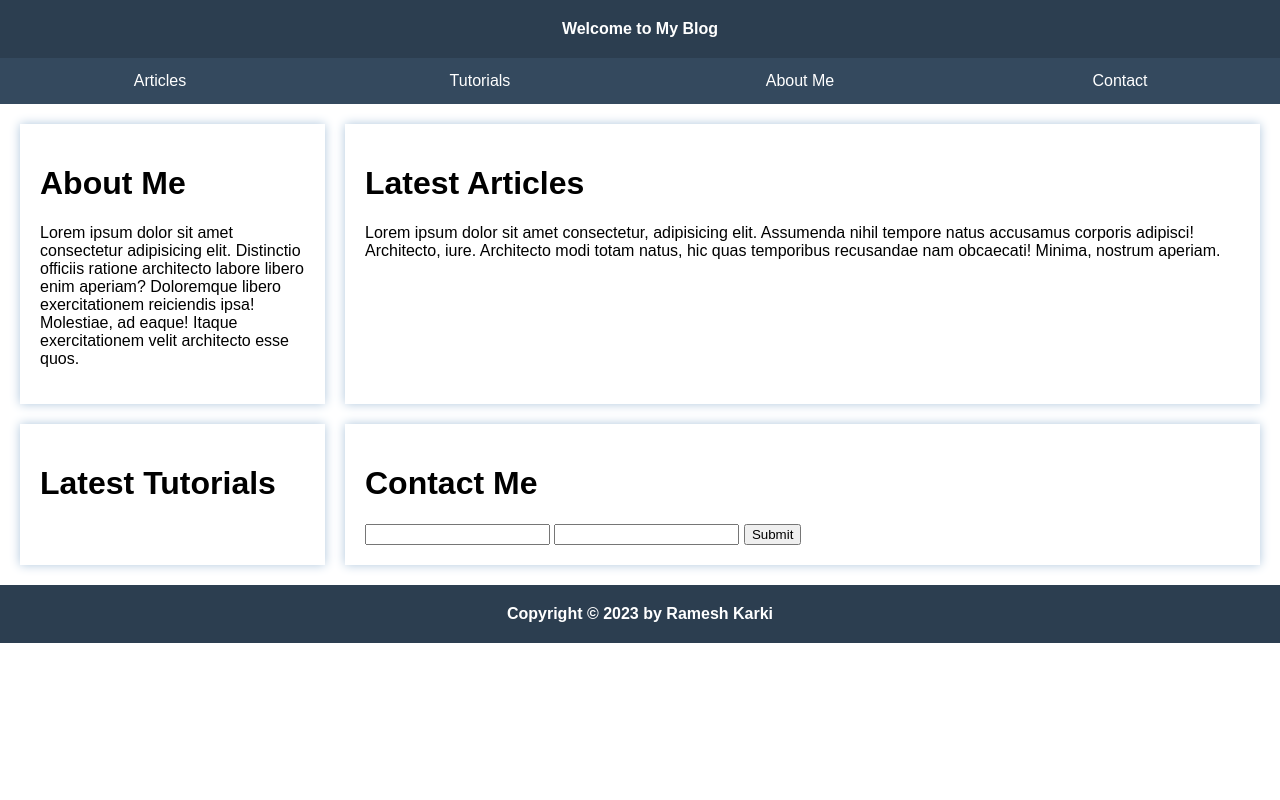
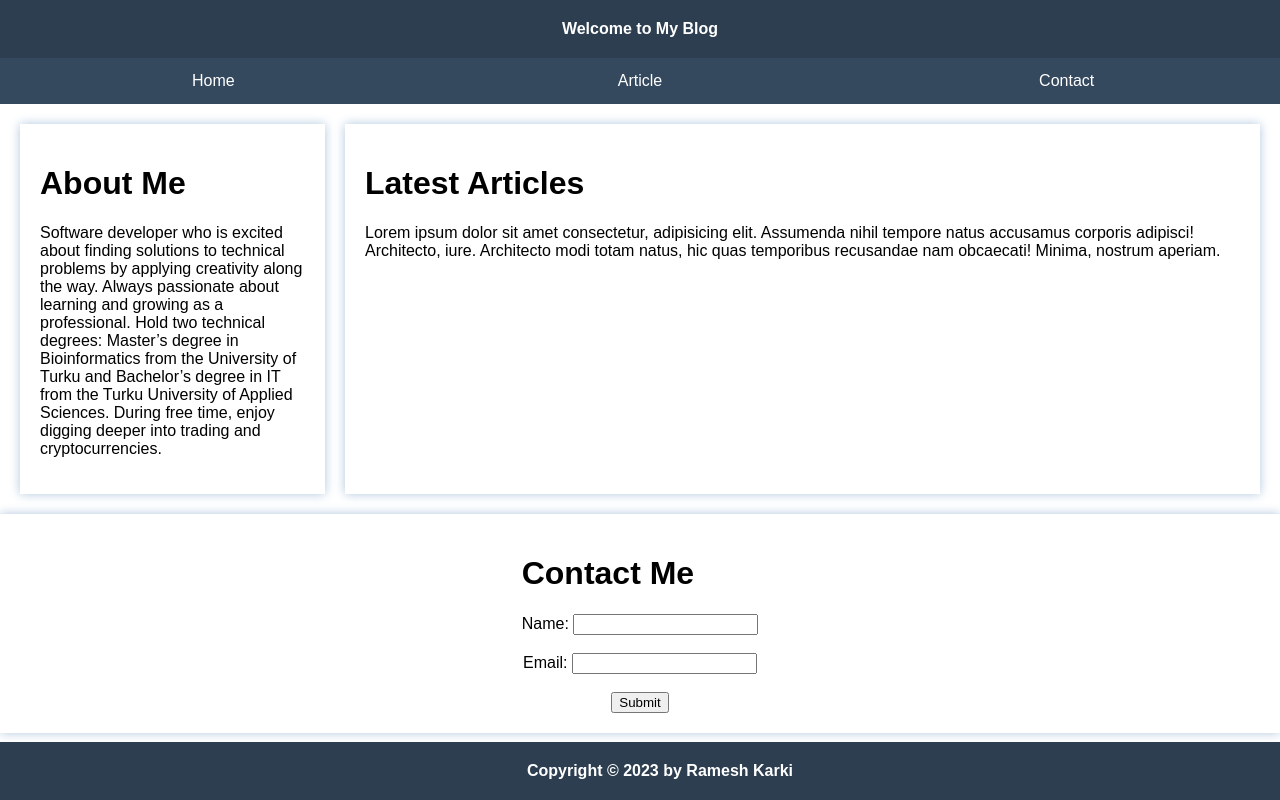
Before and after one commit to hashcrypt22/lut-frontend, a website: page index.html in a window 1280 px wide. Drawn offline with Linux system fonts and the light colour scheme.

Commit message:
refactor

```diff
--- a/index.html
+++ b/index.html
@@ -8,19 +8,21 @@
   <body>
     <header>Welcome to My Blog</header>
     <nav>
-      <a href="#articles">Articles</a>
-      <a href="#tutorials">Tutorials</a>
-      <a href="#aboutme">About Me</a>
-      <a href="#contact">Contact</a>
+      <a href="./index.html">Home</a>
+      <a href="./article.html">Article</a>
+      <a href="./contact.html">Contact</a>
     </nav>
     <main>
       <div class="content">
         <h1>About Me</h1>
         <p>
-          Lorem ipsum dolor sit amet consectetur adipisicing elit. Distinctio
-          officiis ratione architecto labore libero enim aperiam? Doloremque
-          libero exercitationem reiciendis ipsa! Molestiae, ad eaque! Itaque
-          exercitationem velit architecto esse quos.
+          Software developer who is excited about finding solutions to technical
+          problems by applying creativity along the way. Always passionate about
+          learning and growing as a professional. Hold two technical degrees:
+          Master’s degree in Bioinformatics from the University of Turku and
+          Bachelor’s degree in IT from the Turku University of Applied Sciences.
+          During free time, enjoy digging deeper into trading and
+          cryptocurrencies.
         </p>
       </div>
       <div class="content">
@@ -32,20 +34,23 @@
           obcaecati! Minima, nostrum aperiam.
         </p>
       </div>
-      <div class="content">
-        <h1>Latest Tutorials</h1>
-      </div>
-      <div class="content">
-        <h1>Contact Me</h1>
-        <form>
-          <label for="Name"></label>
+    </main>
+    <div class="contact">
+      <h1>Contact Me</h1>
+      <form>
+        <div class="nameLabel">
+          <label for="Name">Name:</label>
           <input type="text" />
-          <label for="Email"></label>
+        </div>
+        <br />
+        <div class="emailLabel">
+          <label for="Email">Email:</label>
           <input type="text" />
-          <button>Submit</button>
-        </form>
-      </div>
-    </main>
+        </div>
+        <br />
+        <button>Submit</button>
+      </form>
+    </div>
     <footer>Copyright © 2023 by Ramesh Karki</footer>
   </body>
 </html>
--- a/styles/index.css
+++ b/styles/index.css
@@ -50,10 +50,25 @@ main {
   box-shadow: 0 0 10px #384b5c;
 }
 
+.contact {
+  justify-content: center;
+  display: grid;
+  background-color: white;
+  padding: 20px;
+  box-shadow: 0 0 10px #b0c7dd;
+  transition: transform 0.3s, box-shadow 0.3s;
+}
+
+form {
+  text-align: center;
+}
 footer {
+  position: fixed;
+  bottom: 0;
   background-color: #2c3e50;
   color: white;
   padding: 20px;
   text-align: center;
   font-weight: 600;
+  width: 100%;
 }
```
Also changed, not shown: article.html (added, +33 -0 lines), contact.html (added, +33 -0 lines), 2 other files.
